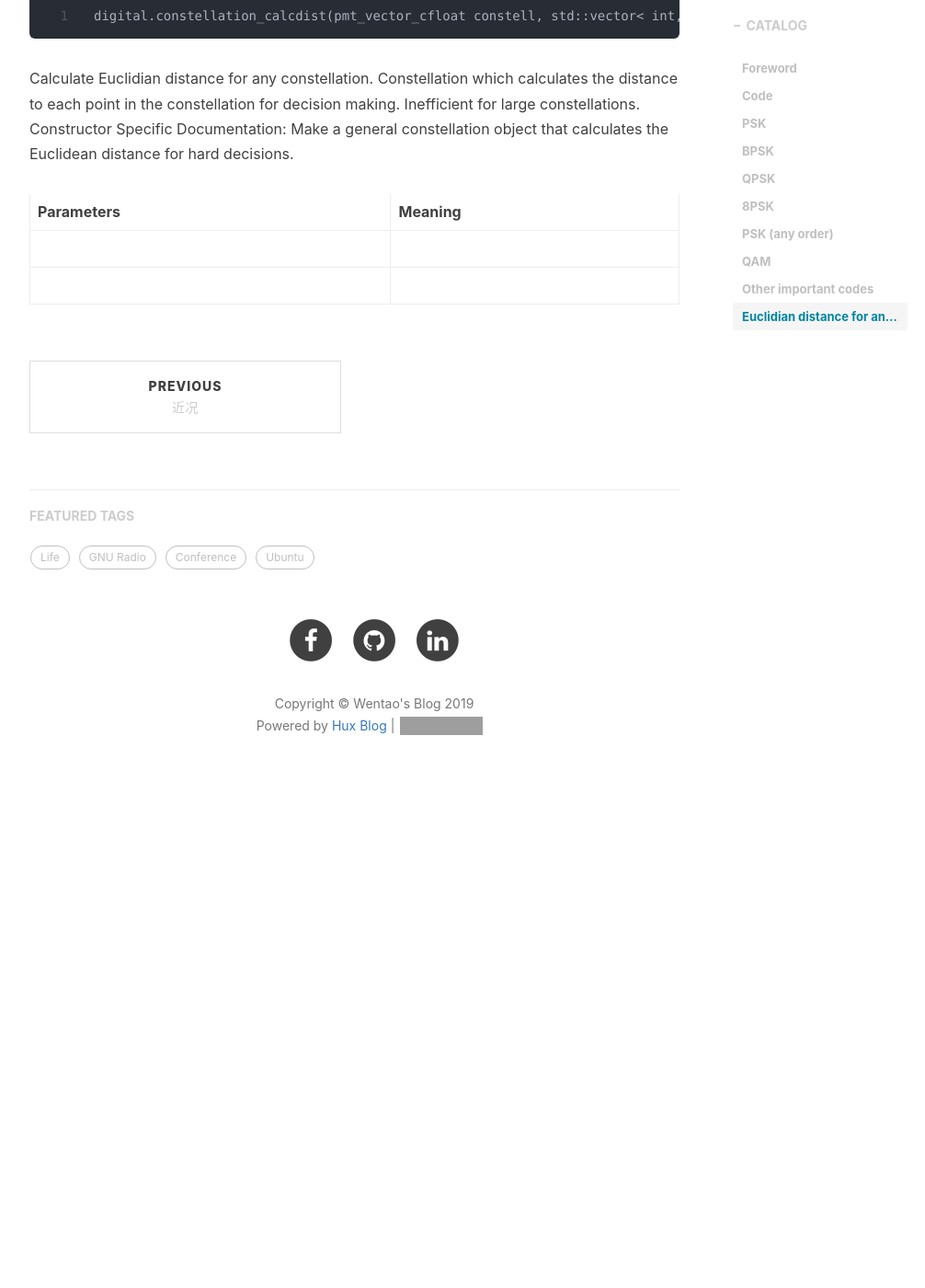
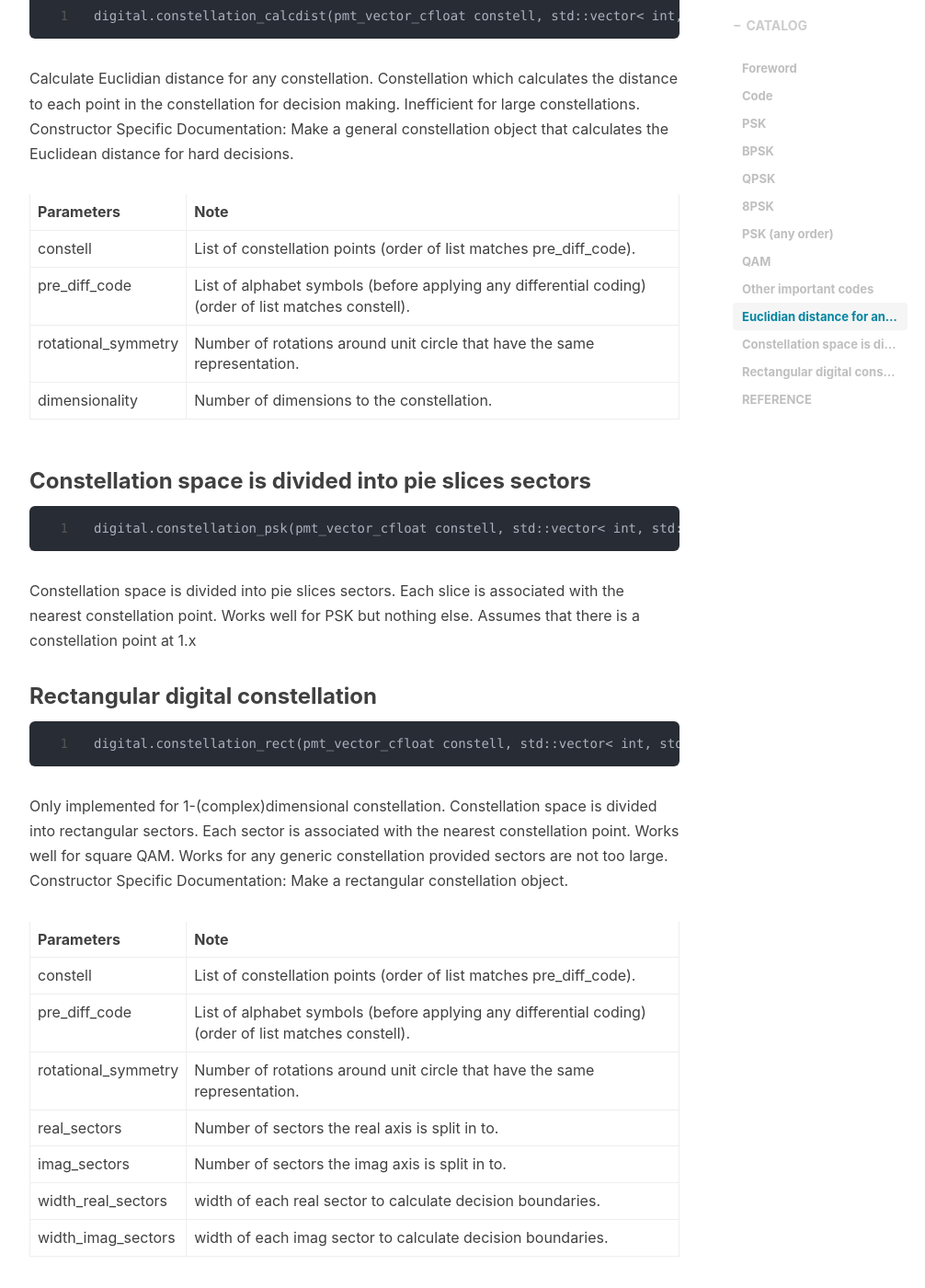
Before and after one commit to csxmt123/zhouwt612.github.io, a Jekyll site: the page built from _posts/2019-10-19-GNU Radio modulation scheme.md, in a window 1280 px wide and 1400 px high, scrolled down 2418 px. Shown: the whole window at 92% size, without its empty margins (233-1239 px from the left). Built offline with Jekyll 4.4.1, drawn with Linux system fonts in a browser that asks for light colours; nearby versions of some CDN libraries; comment, search, counter and statistics services are not loaded; before the commit the page ends 3311 px from its top, so only the background shows below that; some of the changed text lies outside the part shown; grey boxes are pictures that could not be loaded.

Commit message:
Update 2019-10-19-GNU Radio modulation scheme.md

````diff
--- a/_posts/2019-10-19-GNU Radio modulation scheme.md
+++ b/_posts/2019-10-19-GNU Radio modulation scheme.md
@@ -78,7 +78,47 @@ Constellation which calculates the distance to each point in the constellation f
 Constructor Specific Documentation:
 Make a general constellation object that calculates the Euclidean distance for hard decisions.
 
-|Parameters|Meaning|
+|Parameters|Note|
 |  ----    | ----  |
-|          | |
-|||
+|constell|List of constellation points (order of list matches pre_diff_code).|
+|pre_diff_code|List of alphabet symbols (before applying any differential coding) (order of list matches constell).|
+|rotational_symmetry|Number of rotations around unit circle that have the same representation.|
+|dimensionality|Number of dimensions to the constellation.|
+
+### Constellation space is divided into pie slices sectors
+
+```
+digital.constellation_psk(pmt_vector_cfloat constell, std::vector< int, std::allocator< int > > pre_diff_code, unsigned int n_sectors)
+```
+Constellation space is divided into pie slices sectors.
+Each slice is associated with the nearest constellation point.
+Works well for PSK but nothing else.
+Assumes that there is a constellation point at 1.x
+
+### Rectangular digital constellation
+
+```
+digital.constellation_rect(pmt_vector_cfloat constell, std::vector< int, std::allocator< int > > pre_diff_code, unsigned int rotational_symmetry, unsigned int real_sectors, unsigned int imag_sectors, float width_real_sectors, float width_imag_sectors)
+```
+
+Only implemented for 1-(complex)dimensional constellation.
+Constellation space is divided into rectangular sectors. Each sector is associated with the nearest constellation point.
+Works well for square QAM.
+Works for any generic constellation provided sectors are not too large.
+Constructor Specific Documentation:
+Make a rectangular constellation object.
+
+
+|Parameters|Note|
+|  ----    | ----  |
+|constell|List of constellation points (order of list matches pre_diff_code).|
+|pre_diff_code|List of alphabet symbols (before applying any differential coding) (order of list matches constell).|
+|rotational_symmetry|Number of rotations around unit circle that have the same representation.|
+|real_sectors|Number of sectors the real axis is split in to.|
+|imag_sectors|Number of sectors the imag axis is split in to.|
+|width_real_sectors|width of each real sector to calculate decision boundaries.|
+|width_imag_sectors|width of each imag sector to calculate decision boundaries.|
+
+
+# REFERENCE
+[gnuradio.digital: Constellations](https://www.gnuradio.org/doc/sphinx-3.7.3/digital/constellations.html#gnuradio.digital.qam.qam_constellation).
````
